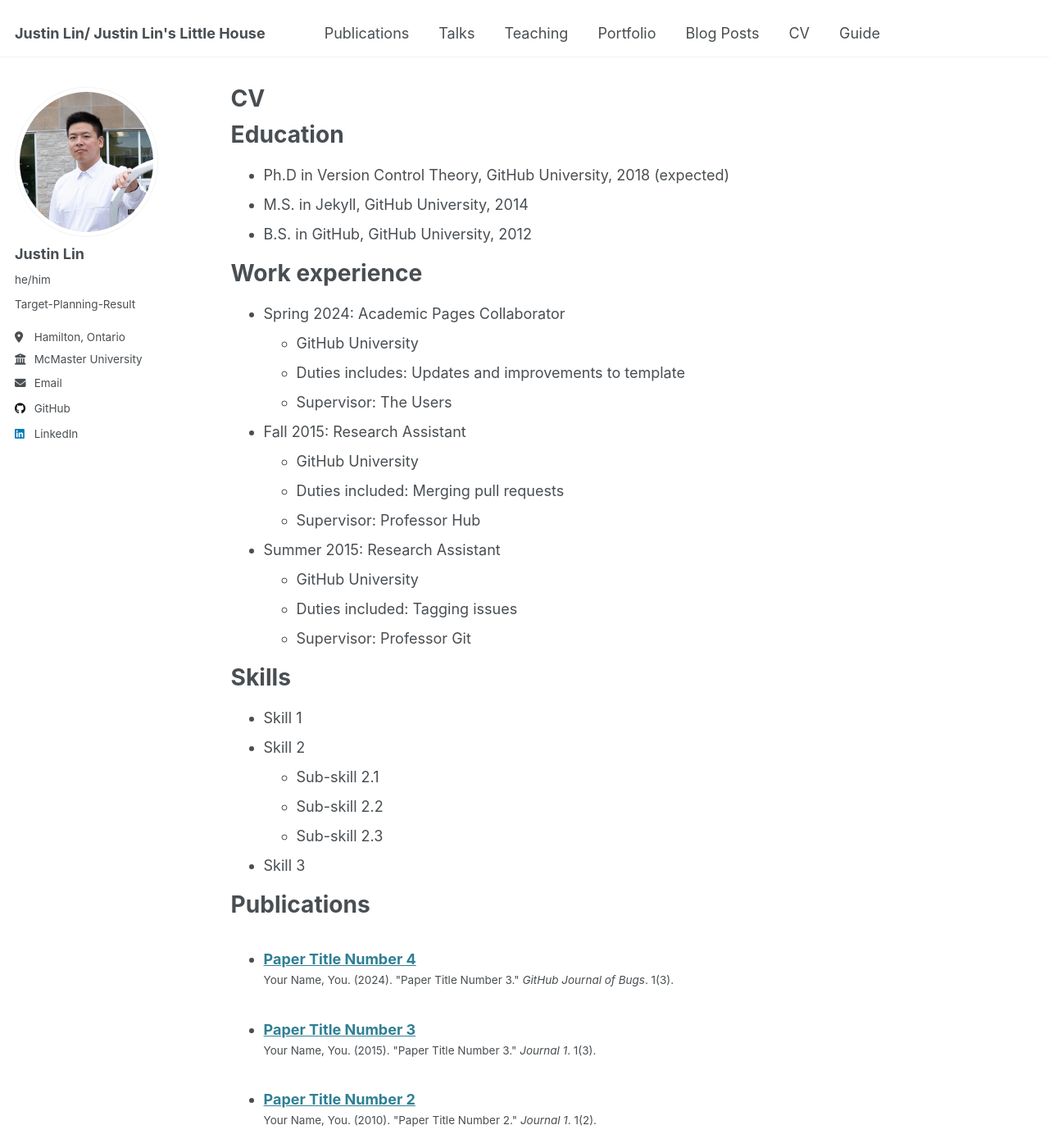
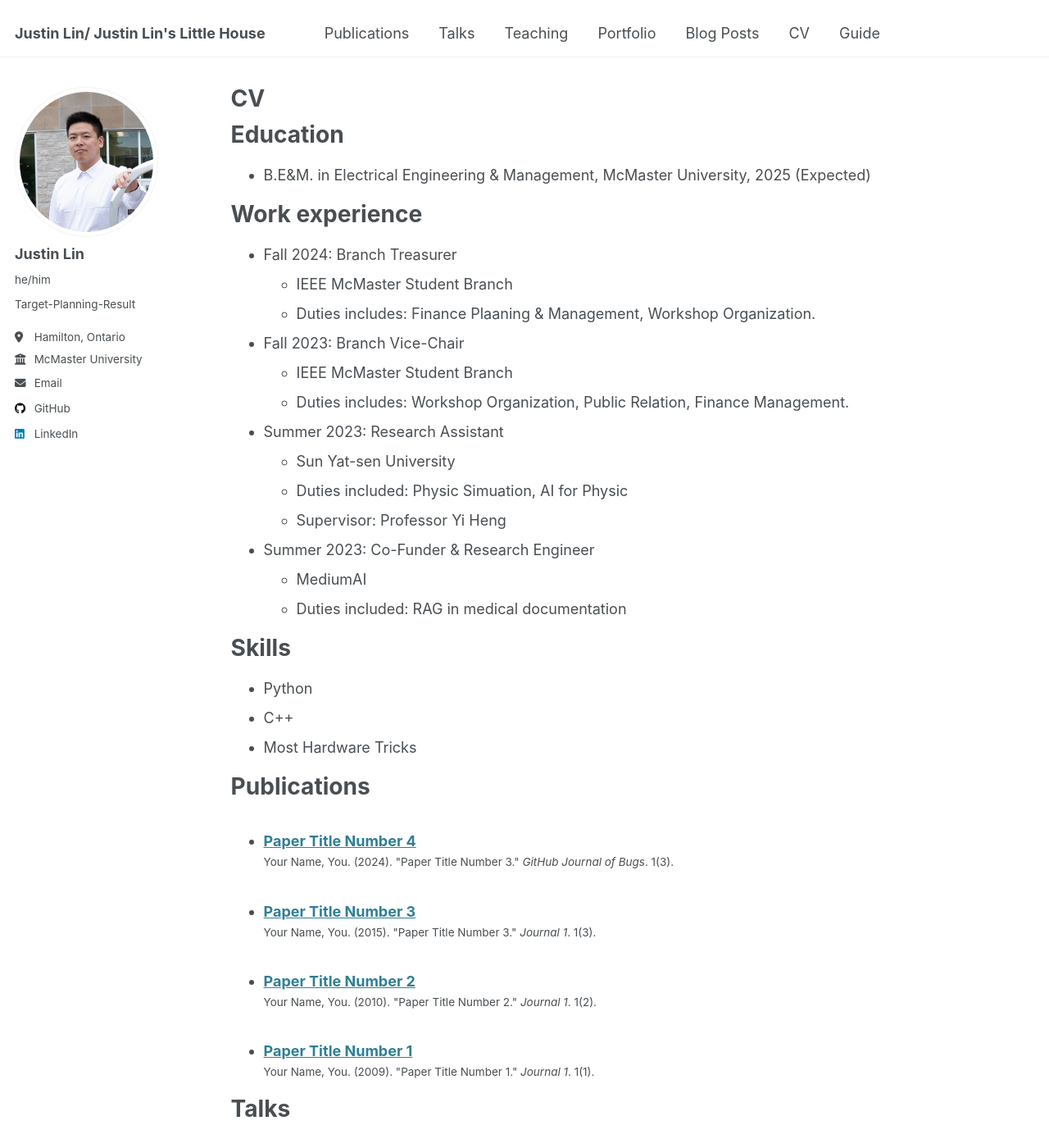
Before and after one commit to JustinLinKK/justinlinkk.github.io, a Jekyll site: the page built from _pages/cv.md, in a window 1280 px wide and 1400 px high. Shown: the whole window at 82% size. Built offline with Jekyll 4.4.1, drawn with Linux system fonts in a browser that asks for light colours; some of the changed text lies outside the part shown.

```diff
--- a/_pages/cv.md
+++ b/_pages/cv.md
@@ -11,35 +11,33 @@ redirect_from:
 
 Education
 ======
-* Ph.D in Version Control Theory, GitHub University, 2018 (expected)
-* M.S. in Jekyll, GitHub University, 2014
-* B.S. in GitHub, GitHub University, 2012
+* B.E&M. in Electrical Engineering & Management, McMaster University, 2025 (Expected)
 
 Work experience
 ======
-* Spring 2024: Academic Pages Collaborator
-  * GitHub University
-  * Duties includes: Updates and improvements to template
-  * Supervisor: The Users
+* Fall 2024: Branch Treasurer
+  * IEEE McMaster Student Branch
+  * Duties includes: Finance Plaaning & Management, Workshop Organization.
 
-* Fall 2015: Research Assistant
-  * GitHub University
-  * Duties included: Merging pull requests
-  * Supervisor: Professor Hub
+* Fall 2023: Branch Vice-Chair
+  * IEEE McMaster Student Branch
+  * Duties includes: Workshop Organization, Public Relation, Finance Management.
 
-* Summer 2015: Research Assistant
-  * GitHub University
-  * Duties included: Tagging issues
-  * Supervisor: Professor Git
+* Summer 2023: Research Assistant
+  * Sun Yat-sen University
+  * Duties included: Physic Simuation, AI for Physic
+  * Supervisor: Professor Yi Heng
+
+* Summer 2023: Co-Funder & Research Engineer
+  * MediumAI
+  * Duties included: RAG in medical documentation
+
 
 Skills
 ======
-* Skill 1
-* Skill 2
-  * Sub-skill 2.1
-  * Sub-skill 2.2
-  * Sub-skill 2.3
-* Skill 3
+* Python
+* C++
+* Most Hardware Tricks
 
 Publications
 ======
@@ -61,4 +59,4 @@ Teaching
 
 Service and leadership
 ======
-* Currently signed in to 43 different slack teams
+* Currently work as the co-funder of MediumAI
```
Also changed, not shown: _pages/about.md (+3 -23 lines).
